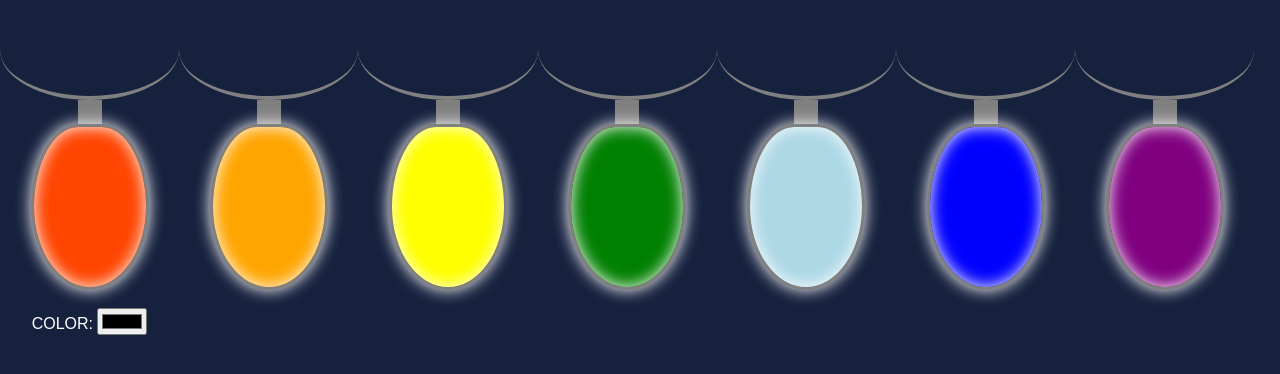
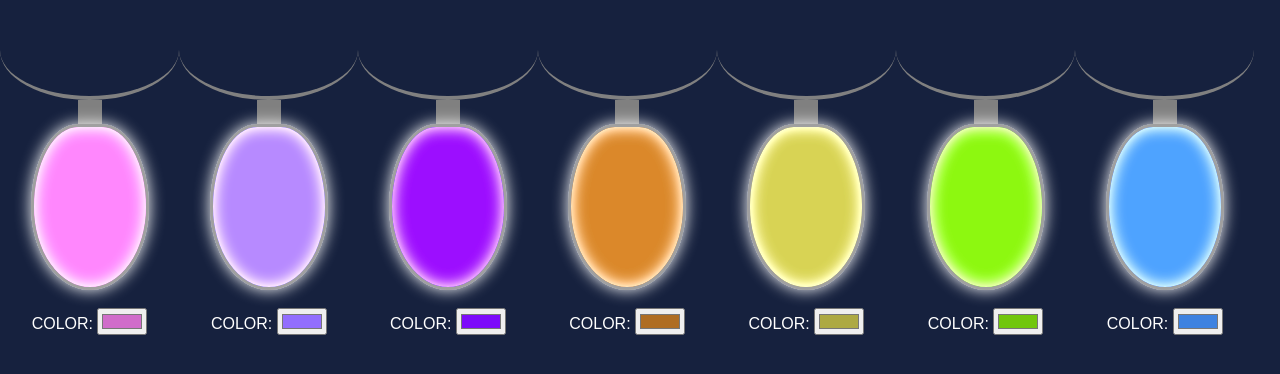
Before and after one commit to augustosplett/ChristmasLights, a plain HTML site: page index.html in a window 1280 px wide. Drawn offline with Linux system fonts and the light colour scheme.

```diff
--- a/assets/features/index.js
+++ b/assets/features/index.js
@@ -1,6 +1,53 @@
+var content = `
+<div class="lamp">
+<div class="wire"></div>
+<div class="socket"></div>
+<div class="bulb pisca"></div>
+<br>COLOR: <input type="color" onchange="changeColor(this)">
+</div>
+`;
+
 function changeColor(element){
-    const parent = element.parentNode
-    const color = element.value
-    const bulb = parent.getElementsByClassName('bulb')
-    bulb[0].style.backgroundColor = color
+    const color = element.value;
+    const parent = element.parentNode;
+    const bulb = parent.querySelector('.bulb');
+    bulb.style.backgroundColor = color;
 }
+function monta(){
+    var body = document.querySelector("body");
+    const lampadas = criaLampadas()
+    body.innerHTML = lampadas;
+    coresIniciais();
+}
+
+function criaLampadas(){
+    var i;
+    var lampadas = '';
+    for(i=1;i<=7;i++){
+        lampadas = lampadas + content;
+    }
+    return lampadas
+}
+
+function coresIniciais(){
+    var body = document.querySelector("body");
+    var numElementos = body.childElementCount;
+    var i;
+    for(i=0;i<=numElementos;i++){
+        const colorSelector = body.children[i].querySelector('input');
+        const lamp = body.children[i].querySelector('.bulb');
+        const color = getRandomColor();
+        colorSelector.value = color;
+        lamp.style.backgroundColor = color;
+    }
+}
+
+//font:https://stackoverflow.com/questions/1484506/random-color-generator
+function getRandomColor() {
+    var letters = '0123456789ABCDEF';
+    var color = '#';
+    for (var i = 0; i < 6; i++) {
+      color += letters[Math.floor(Math.random() * 16)];
+    }
+    return color;
+}
--- a/assets/styles/style.css
+++ b/assets/styles/style.css
@@ -4,6 +4,8 @@ body{
     padding: 0;
     background-color: #16213e;
     color: white;
+    margin: auto;
+    display: flex;
 }
 .container{
     margin: auto;
@@ -35,33 +37,14 @@ body{
     min-height: 10rem;
     max-width: 7rem;
     margin: auto;
+
 }
-.red{
-    background-color: orangered;
-}
-.orange{
-    background-color: orange;
-}
-.yellow{
-    background-color: yellow;
-}
-.green{
-    background-color: green;
-}
-.light-blue{
-    background-color: lightblue;
-}
-.blue{
-    background-color: blue;
-}
-.purple{
-    background-color: purple;
-}
+
 .pisca {
     animation: pisca_pisca 1s linear infinite alternate;
   }
 
   @keyframes pisca_pisca {
-    from {box-shadow:none;}
-    to {box-shadow: inset 0 0 1em white, 0 0 1em white;}
+    from {box-shadow:none; filter:brightness(0.55);}
+    to {box-shadow: inset 0 0 1em white, 0 0 1em white;filter:brightness(1.25)}
   }
--- a/index.html
+++ b/index.html
@@ -3,56 +3,10 @@
 <head>
     <meta charset="UTF-8">
     <meta name="viewport" content="width=device-width, initial-scale=1.0">
-    <title>Document</title>
+    <title>Christimas Lights</title>
     <link rel="stylesheet" href="assets/styles/style.css">
 </head>
-<body>
-    <div class="container">
-
-        <div class="lamp">
-            <div class="wire"></div>
-            <div class="socket"></div>
-            <div class="bulb red pisca"></div>
-            <br>COLOR: <input type="color" onchange="changeColor(this)">
-        </div>
-
-        <div class="lamp">
-            <div class="wire"></div>
-            <div class="socket"></div>
-            <div class="bulb orange pisca"></div>
-        </div>
-
-        <div class="lamp">
-            <div class="wire"></div>
-            <div class="socket"></div>
-            <div class="bulb yellow pisca"></div>
-        </div>
-
-        <div class="lamp">
-            <div class="wire"></div>
-            <div class="socket"></div>
-            <div class="bulb green pisca"></div>
-        </div>
-
-        <div class="lamp">
-            <div class="wire"></div>
-            <div class="socket"></div>
-            <div class="bulb light-blue pisca"></div>
-        </div>
-
-        <div class="lamp">
-            <div class="wire"></div>
-            <div class="socket"></div>
-            <div class="bulb blue pisca"></div>
-        </div>
-
-        <div class="lamp">
-            <div class="wire"></div>
-            <div class="socket"></div>
-            <div class="bulb purple pisca"></div>
-        </div>
-
-    </div>
+<body onload="monta()">
     <script src="assets/features/index.js"></script>
 </body>
 </html>
```
Also changed, not shown: 1 other file.
